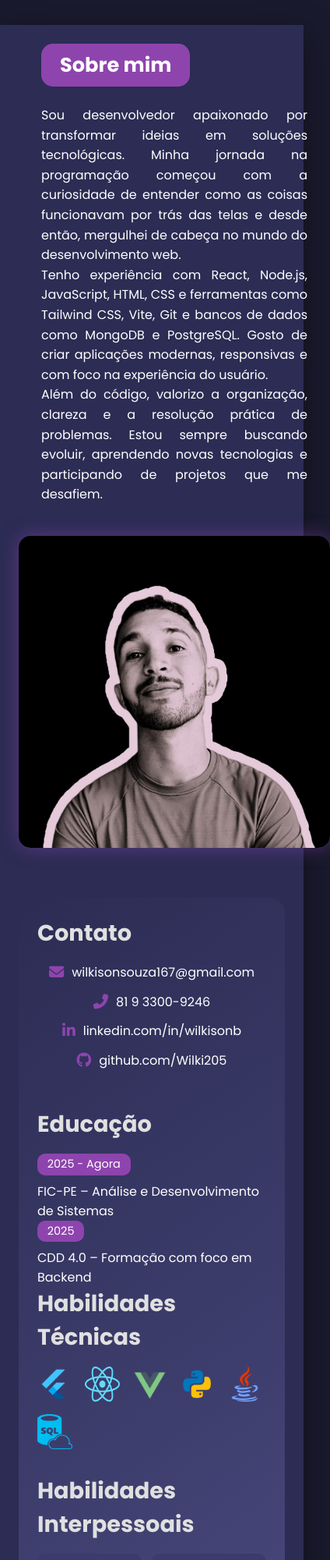
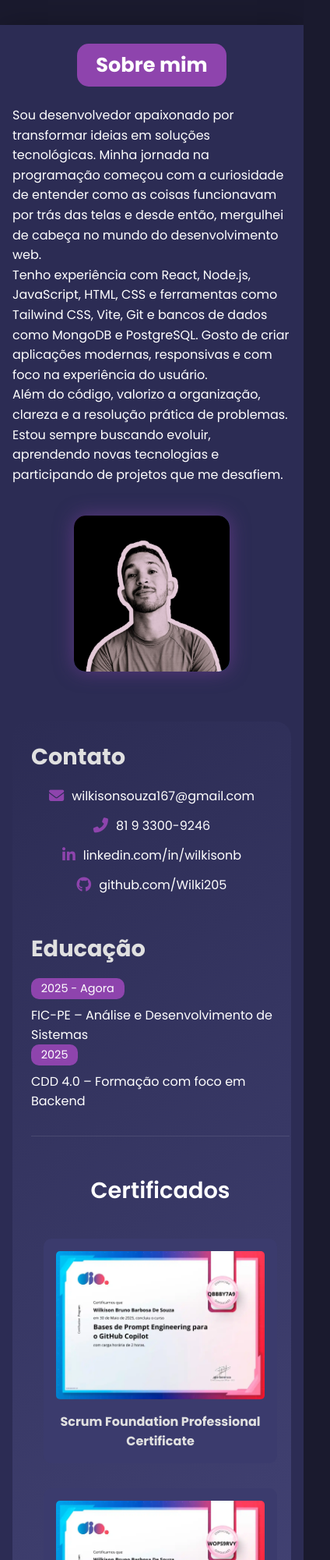
Before and after one commit to Wilki205/Portif-lio, a plain HTML site: page index.html in a window 390 px wide. Shown: the top 2000 px of the page at 78% size, 424 px wide, since content can reach past the window. Drawn offline with nearby package versions, Linux system fonts and the light colour scheme.

Commit message:
ajuste final da responsividade e substituição de hardskills por certificações

```diff
--- a/index.html
+++ b/index.html
@@ -42,17 +42,32 @@
                         <p>CDD 4.0 – Formação com foco em Backend</p>
                     </div>
 
-                    <div class="technical-skills">
-                        <h2>Habilidades Técnicas</h2>
-                        <div class="skill-icons">
-                            <img src="img/flutter (1).png" alt="Flutter" data-tilt>
-                            <img src="img/React-icon.svg.png" alt="React" data-tilt>
-                            <img src="img/vue-js.png" alt="Vue.Js" data-tilt>
-                            <img src="img/python.png" alt="Python" data-tilt>
-                            <img src="img/java sf.png" alt="Java" data-tilt>
-                            <img src="img/sql-.png" alt="Sql" data-tilt>
-                        </div>
-                    </div>
+               <section id="certificados" class="section-container" data-aos="fade-up">
+    <h2>Certificados</h2>
+    <div class="certificados-grid">
+
+        <div class="certificado-card">
+            <a href="img/QBBBY7A9.webp" target="_blank">
+                <img src="img/QBBBY7A9.webp" alt="Nome do Certificado 1">
+                <div class="overlay">
+                    <i class="fas fa-search-plus"></i> Ver em tamanho real
+                </div>
+            </a>
+            <h3>Scrum Foundation Professional Certificate</h3>
+        </div>
+
+        <div class="certificado-card">
+            <a href="img/WOPS9RVY.webp" target="_blank">
+                <img src="img/WOPS9RVY.webp" alt="Nome do Certificado 2">
+                <div class="overlay">
+                    <i class="fas fa-search-plus"></i> Ver em tamanho real
+                </div>
+            </a>
+            <h3>Outro Certificado</h3>
+        </div>
+
+        </div>
+</section>
                 </section>
 
                 <section class="skills-language" data-aos="fade-up" data-aos-delay="400">
--- a/style.css
+++ b/style.css
@@ -129,21 +129,74 @@ body {
     margin-bottom: 0.5rem;
 }
 
-.technical-skills .skill-icons {
-    display: flex;
-    gap: 1rem;
-    flex-wrap: wrap;
+/* --- Seção de Galeria de Certificados --- */
+.certificados-grid {
+    display: grid;
+    grid-template-columns: repeat(auto-fit, minmax(300px, 1fr));
+    gap: 2rem;
 }
 
-.technical-skills .skill-icons img {
-    width: 45px;
-    height: 45px;
+.certificado-card {
+    background-color: #3b3b6d;
+    border-radius: 10px;
+    padding: 1rem;
+    text-align: center;
     transition: transform 0.3s ease;
-    will-change: transform; /* Otimização para o efeito de tilt */
 }
 
-.technical-skills .skill-icons img:hover {
-    transform: scale(1.1);
+.certificado-card:hover {
+    transform: translateY(-5px);
+}
+
+.certificado-card a {
+    display: block;
+    position: relative;
+    overflow: hidden;
+    border-radius: 5px;
+}
+
+.certificado-card img {
+    display: block;
+    width: 100%;
+    height: auto;
+    transition: transform 0.3s ease;
+}
+
+.certificado-card a:hover img {
+    transform: scale(1.05);
+}
+
+.certificado-card h3 {
+    margin-top: 1rem;
+    font-size: 1rem;
+    color: #e0e0e0;
+}
+
+/* Efeito de overlay ao passar o mouse */
+.overlay {
+    position: absolute;
+    top: 0;
+    left: 0;
+    width: 100%;
+    height: 100%;
+    background: rgba(44, 44, 84, 0.8);
+    color: white;
+    display: flex;
+    flex-direction: column;
+    justify-content: center;
+    align-items: center;
+    opacity: 0;
+    transition: opacity 0.3s ease;
+    font-size: 1.2rem;
+}
+
+.overlay i {
+    font-size: 2.5rem;
+    margin-bottom: 0.5rem;
+}
+
+.certificado-card a:hover .overlay {
+    opacity: 1;
 }
 
 .soft-skills ul, .skill-set ul {
@@ -399,33 +452,33 @@ footer {
 }
 
 /* =============================================
-   REGRAS DE RESPONSIVIDADE (MEDIA QUERIES)
+   REGRAS DE RESPONSIVIDADE (MEDIA QUERIES) - VERSÃO CORRIGIDA
    ============================================= */
 
 /* --- TABLETS E DESKTOPS MENORES (Até 992px) --- */
 @media (max-width: 992px) {
     .portfolio-container {
-        padding: 2rem; /* Reduz o espaçamento principal */
+        padding: 2rem;
     }
 
-    /* Cabeçalho empilha verticalmente */
     .about-me {
         flex-direction: column;
         text-align: center;
     }
 
-    .about-me-content {
-        text-align: justify; /* Mantém o texto justificado */
-    }
+    /* CORRIGIDO: Removi o text-align: justify daqui pois ele já é o padrão */
 
+    /* ADICIONADO: Reduz o tamanho da foto em tablets */
     .profile-picture-container {
-        margin-left: 0; /* Remove a margem da foto */
-        margin-top: 2.5rem; /* Adiciona espaço acima da foto */
+        width: 300px;
+        height: 300px;
+        margin-left: 0;
+        margin-top: 2.5rem;
         margin-bottom: 1rem;
     }
 
     .grid-container {
-        grid-template-columns: 1fr; /* O grid do bloco roxo vira coluna única */
+        grid-template-columns: 1fr;
     }
 }
 
@@ -434,25 +487,35 @@ footer {
 @media (max-width: 768px) {
     .section-container h2,
     .main-content h2 {
-        font-size: 1.8rem; /* Diminui o tamanho dos títulos de seção */
+        font-size: 1.8rem;
     }
 
     .about-me-content h1 {
         font-size: 1.6rem;
     }
 
-    /* Grids de projetos e habilidades viram coluna única */
+    /* ADICIONADO: Corrige o problema do texto justificado em celulares */
+    .about-me-content p {
+        text-align: left; /* Alinha o texto à esquerda, melhorando a leitura */
+    }
+
+    /* ADICIONADO: Reduz ainda mais a foto para celulares */
+    .profile-picture-container {
+        width: 250px;
+        height: 250px;
+    }
+
     .projetos-grid,
     .habilidades-categorias {
         grid-template-columns: 1fr;
     }
 
     .main-content {
-        padding: 2rem; /* Reduz o espaçamento do bloco roxo */
+        padding: 2rem;
     }
 
     .contact-info {
-        grid-template-columns: 1fr; /* Contatos em coluna única */
+        grid-template-columns: 1fr;
         text-align: center;
         justify-content: center;
     }
@@ -464,14 +527,21 @@ footer {
 
 
 /* --- CELULARES PEQUENOS (Até 480px) --- */
-@media (max-width: 406px) {
+/* OTIMIZADO: Mudei de 406px para 480px para cobrir mais aparelhos */
+@media (max-width: 480px) {
     body {
-        padding: 0; /* Remove o padding do corpo para aproveitar a tela toda */
+        padding: 0;
     }
 
     .portfolio-container {
-        padding: 1.5rem;
-        border-radius: 0; /* Remove o arredondamento em telas muito pequenas */
+        padding: 1.5rem 1rem; /* Ajustado para dar um pouco mais de espaço lateral */
+        border-radius: 0;
+    }
+
+    /* ADICIONADO: Foto ainda menor para telas pequenas */
+    .profile-picture-container {
+        width: 200px;
+        height: 200px;
     }
 
     .main-content {
@@ -480,11 +550,11 @@ footer {
 
     .projeto-card-content,
     .categoria {
-        padding: 1rem; /* Reduz espaçamento interno dos cards */
+        padding: 1rem;
     }
 
     .btn-secundario, .btn {
-        padding: 0.6rem 1rem; /* Botões um pouco menores */
+        padding: 0.6rem 1rem;
         font-size: 0.9rem;
     }
 }
```
Also changed, not shown: img/QBBBY7A9.webp (added), img/WOPS9RVY.webp (added).
